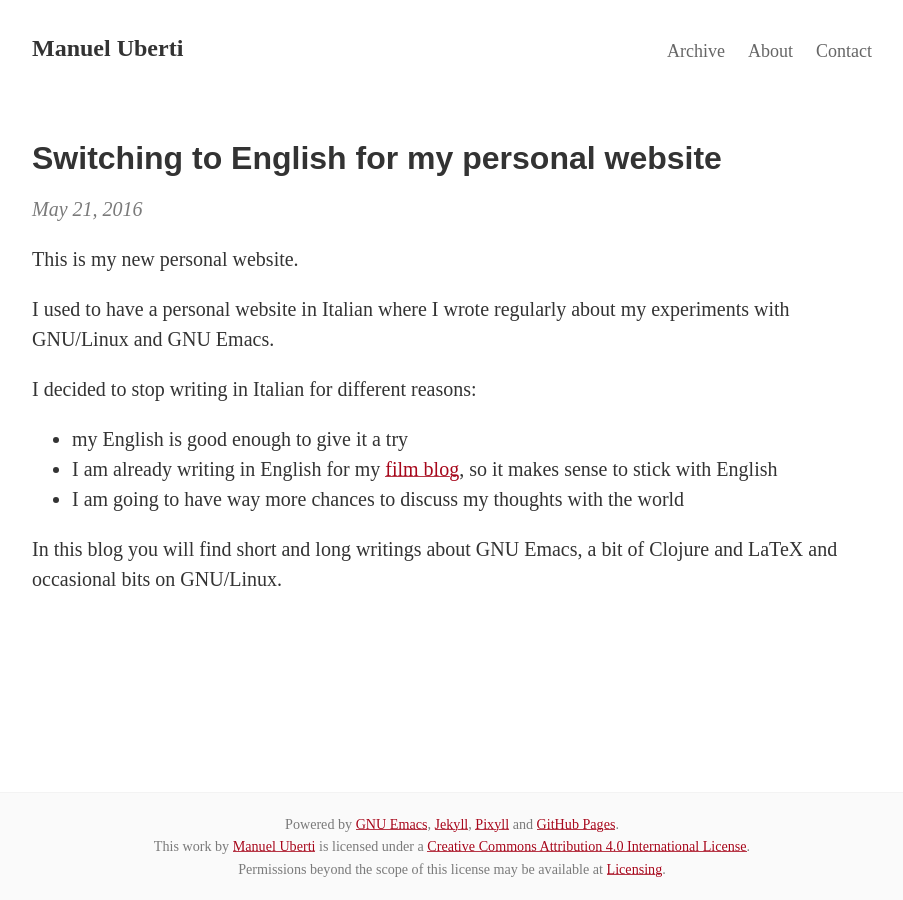
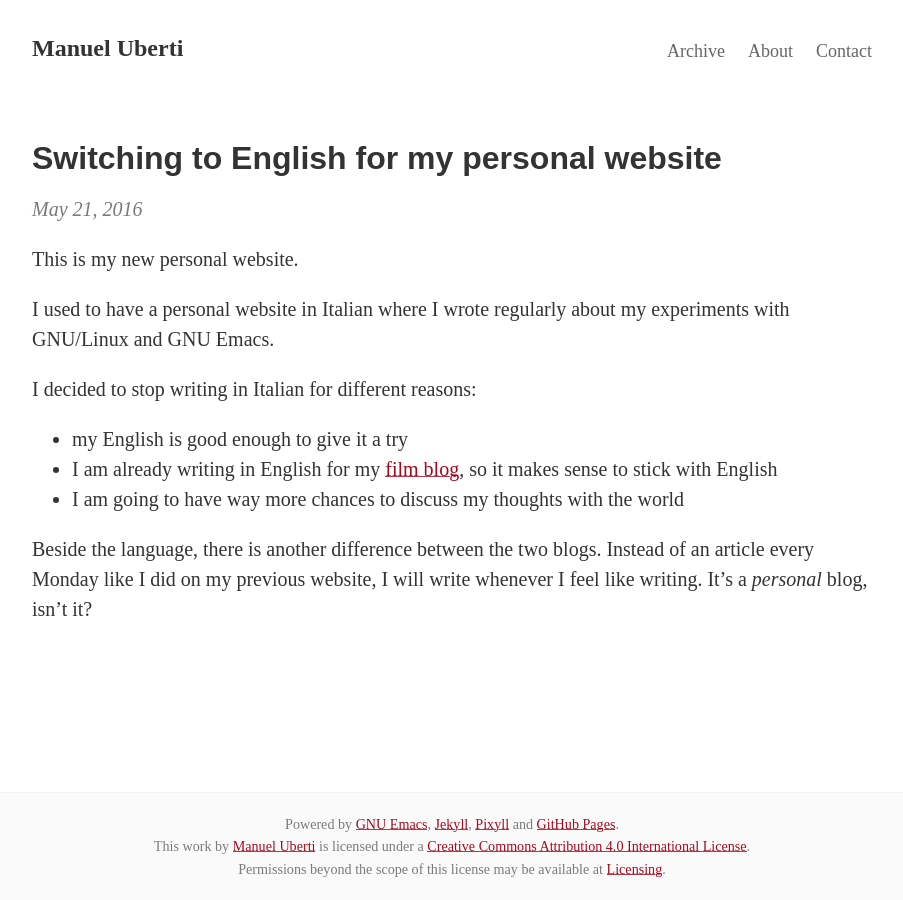
Before and after one commit to manuel-uberti/manuel-uberti.github.io, a Jekyll site: the page built from _posts/2016-05-21-switchingenglish.md, in a window 1280 px wide. Shown: the whole page, without its empty margins (188-1091 px from the left). Built offline with Jekyll 4.4.1, drawn with Linux system fonts in a browser that asks for light colours; some web fonts are replaced.

Commit message:
Update first post
No reason to state blog contents again. Better to clarify publishing
policy, instead.

```diff
--- a/_posts/2016-05-21-switchingenglish.md
+++ b/_posts/2016-05-21-switchingenglish.md
@@ -19,5 +19,6 @@ I decided to stop writing in Italian for different reasons:
   with English
 - I am going to have way more chances to discuss my thoughts with the world
 
-In this blog you will find short and long writings about GNU Emacs, a bit of
-Clojure and LaTeX and occasional bits on GNU/Linux.
+Beside the language, there is another difference between the two blogs. Instead
+of an article every Monday like I did on my previous website, I will write
+whenever I feel like writing. It’s a _personal_ blog, isn’t it?
```
